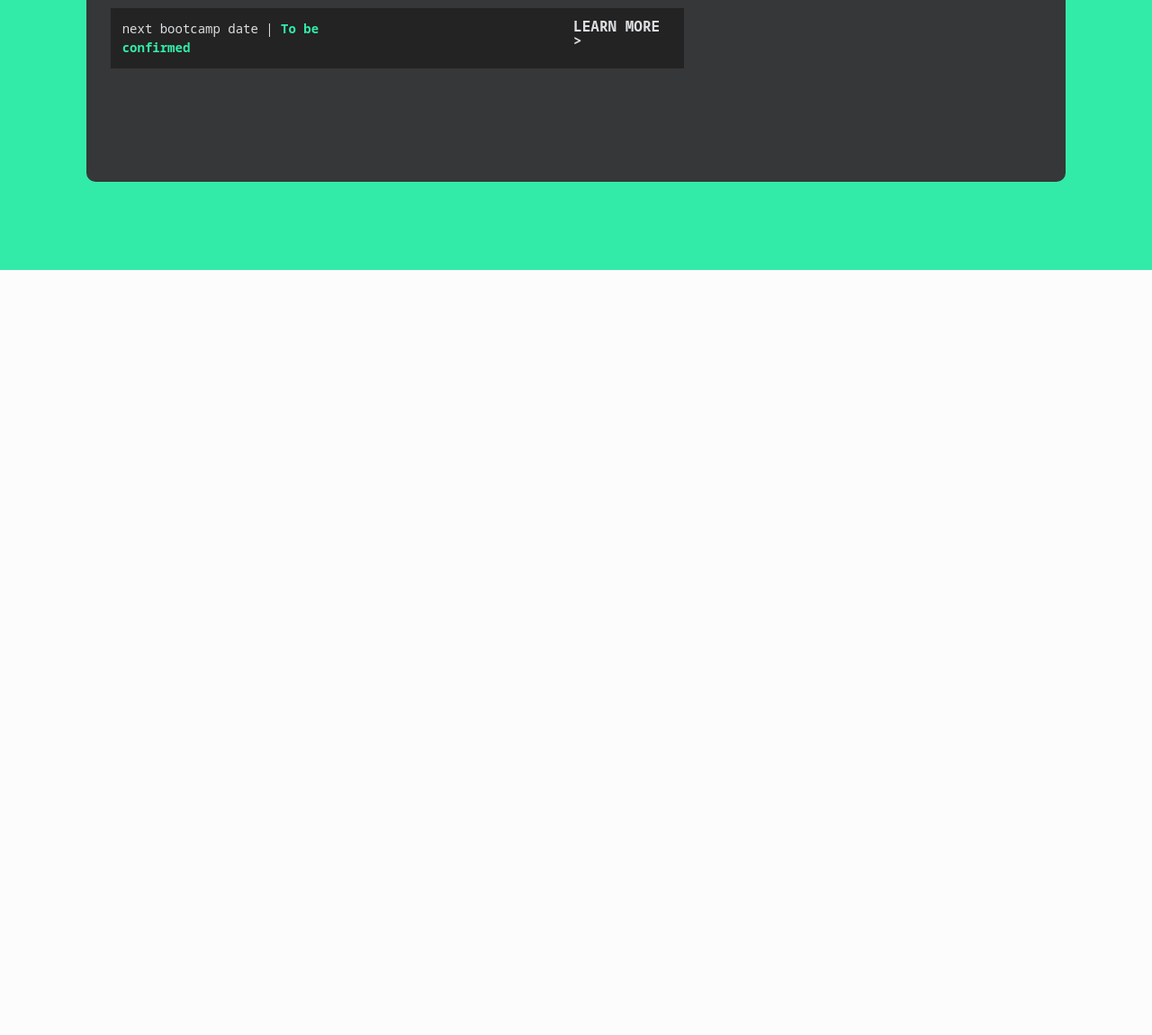
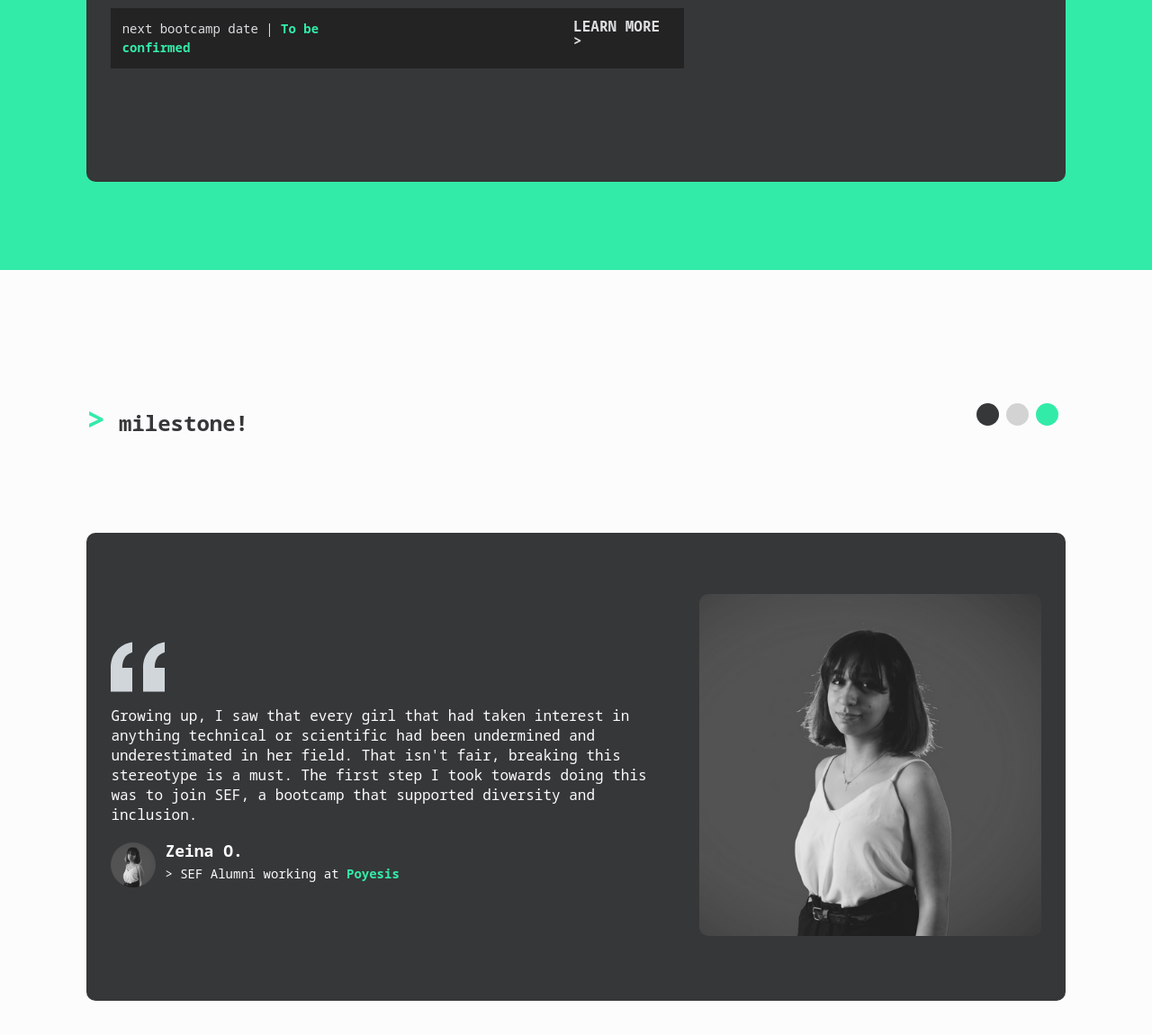
Before and after one commit to Alisafa60/SEFactory-clone, a plain HTML site: page index.html in a window 1280 px wide. Shown: the part 3284-4434 px from the top of the page at 90% size. Before the commit the page ends 3584 px from the top, so only its background shows below. Drawn offline with Linux system fonts and the light colour scheme.

Commit message:
personell laylout page 5

```diff
--- a/index.html
+++ b/index.html
@@ -262,6 +262,38 @@
 
         <section class="testemonials">
             <div class="testemonials-container">
+                <div class="header-bar">
+                    <div class="header-left"><span class="green-arrow">></span> milestone!</div>
+                    <div class="header-right">
+                        <div class="circle-black"></div>
+                        <div class="circle-lightgray"></div>
+                        <div class="circle-green"></div>
+                    </div>
+                </div>
+                <div class="card-container">
+                    <div class="statement">
+                        <div class="quote-icon"><img src="./assets/quote-mark.svg" alt=""></div>
+                        <div class="testemonials-text">
+                            Growing up, I saw that every girl that had taken interest in anything technical or scientific had
+                            been undermined and underestimated in her field. That isn't fair, breaking this stereotype is a must.
+                            The first step I took towards doing this was to join SEF, a bootcamp that supported diversity and inclusion.
+                        </div>
+                        <div class="profile">
+                            <div class="small-pic"><img src="./assets/testimonials-zeina.png" alt=""></div>
+                            <div class="profile-details">
+                                <div><h2>Zeina O.</h2></div>
+                                <div><h4>> SEF Alumni working at <span class="green-color"><b>Poyesis</b></span></h4></div>
+                            </div>
+                        </div>
+                    </div>
+                    <div class="profile-pic"><img src="./assets/testimonials-zeina.png" alt=""></div>
+                </div>
+                <div class="card-buttons">
+                    <div id="card-1"></div>
+                    <div id="card-2"></div>
+                    <div id="card-2"></div>
+                    <div id="card-2"></div>
+                </div>
 
             </div>
         </section>
--- a/styles/index.css
+++ b/styles/index.css
@@ -720,8 +720,83 @@ body{
     padding-left: 200px;
 }
 
+.testemonials-container{
+    height: 120vh;
+    width: 100wh;
+    display: flex;
+    flex-direction: column;
+    align-items: center;
+    justify-content: center;
+}
 
+.card-container{
+    margin-top: 5%;
+    display: flex;
+    flex-direction: row;
+    justify-content: space-around;
+    height: 65vh;
+    width: 85vw;
+    background-color:#363738;
+    border-radius: 10px;
+    align-items: center;
+}
 
+.statement{
+    display: flex;
+    flex-direction: column;
+    justify-content: space-around;
+    width: 55%;
+}
+
+.quote-icon img{
+    width: 60px;
+    height: auto;
+    margin-bottom: 10px;
+}
+
+.testemonials-text{
+    font-size: 16px;
+    font-weight: 400;
+    line-height: 22px;
+    color: #fcfcfd;
+    margin-bottom: 20px;
+}
+
+.profile-pic img{
+    width: 380px;
+    height: auto;
+    border-radius: 10px;
+}
+.profile{
+    display: flex;
+}
+
+.small-pic img{
+    width:50px;
+    height:auto;
+    border-radius: 50%;
+    margin-right: 10px;
+}
+
+.profile-details{
+    display: flex;
+    flex-direction: column;
+}
+
+.profile-details h2{
+    font-size: 18px;
+    line-height: 18px;
+    font-weight: 900;
+    color:#fcfcfd;
+    margin-bottom: 10px;
+}
+
+.profile-details h4{
+    font-size: 14px;
+    line-height: 14px;
+    font-weight: 400;
+    color:#fcfcfd;
+}
 /* .upper-stats .box-left{
     width: 55%;
     margin-left: 5px;
```
Also changed, not shown: assets/quote-mark.svg (added).
